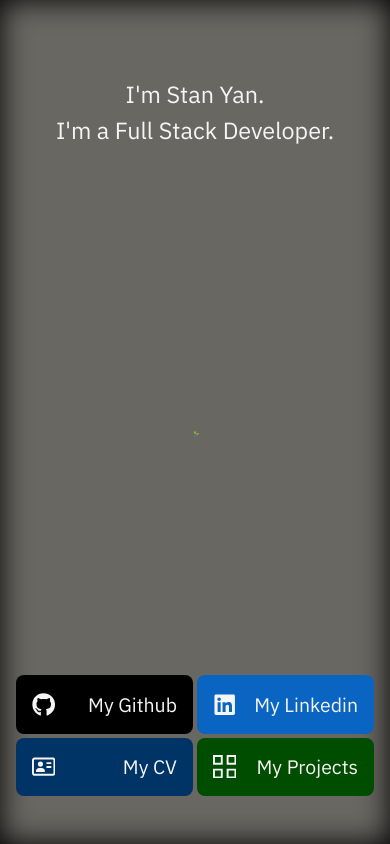
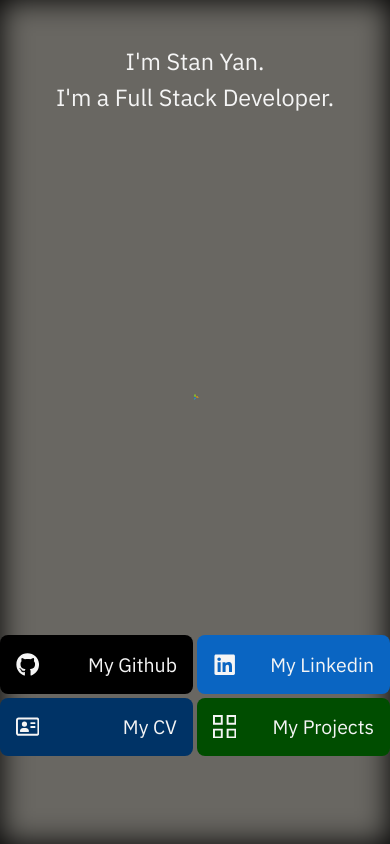
Before and after one commit to real-stanyan/CV, a React (Vite) app: page / in a window 390 px wide. Built offline with nearby package versions, Linux system fonts and the light colour scheme; no server answers; a web font is replaced by a local one.

Commit message:
home fix

```diff
--- a/src/App.jsx
+++ b/src/App.jsx
@@ -156,7 +156,7 @@ function App() {
       {/* slide */}
       <div
         id="intro_slide"
-        className="w-full h-full flex flex-col items-center lg:flex-row absolute top-[100vh] left-0 p-4 pt-8 pb-12 lg:p-8"
+        className="w-full h-full flex flex-col items-center lg:flex-row absolute top-[100vh] left-0 pb-12 lg:p-8"
       >
         <div className="w-full lg:w-[20%] h-[20vh] lg:h-[30vh] flex flex-col justify-center items-center lg:items-start text-[6vw] lg:text-[2vw] text-[#f5f5f5] whitespace-nowrap font-IBM font-[400]">
           <h1>I'm Stan Yan.</h1>
@@ -166,7 +166,7 @@ function App() {
           id="model"
           className="w-[100vw] h-[60vh] lg:w-[60%] lg:h-[100vh]"
         />
-        <div className="w-full flex-1 lg:w-[20%] grid grid-cols-2 gap-1 lg:gap-4 lg:flex lg:flex-col font-IBM">
+        <div className="w-full flex-1 lg:w-[20%] grid grid-cols-2 gap-1 lg:gap-4 lg:flex lg:flex-col font-IBM pb-10">
           {/* My Github */}
           <div
             onClick={() =>
```
